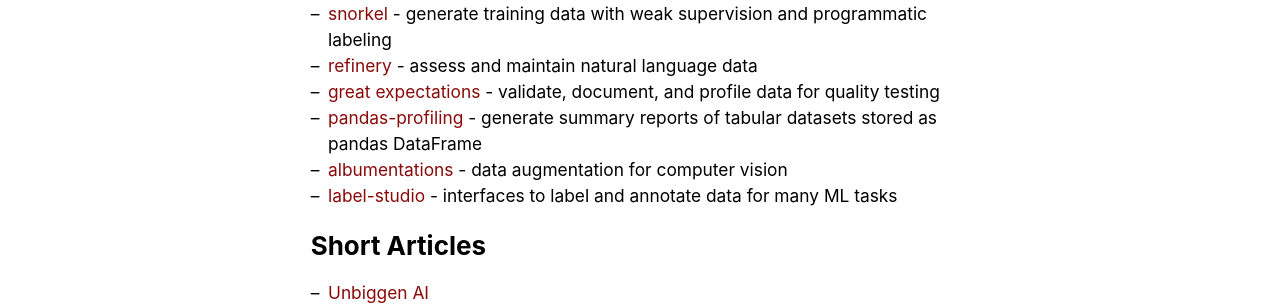
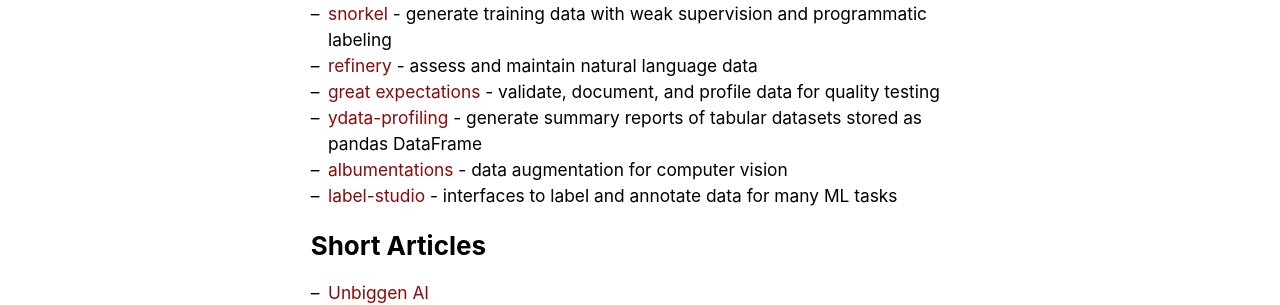
Before and after one commit to dcai-course/dcai-course, a Jekyll site: the page built from resources.md, in a window 1280 px wide. Shown: the part 336-641 px from the top of the page. Built offline with Jekyll 4.4.1, drawn with Linux system fonts in a browser that asks for light colours.

Commit message:
Fix broken link

```diff
--- a/resources.md
+++ b/resources.md
@@ -16,7 +16,7 @@
 - [snorkel](https://github.com/snorkel-team/snorkel) - generate training data with weak supervision and programmatic labeling
 - [refinery](https://github.com/code-kern-ai/refinery) - assess and maintain natural language data
 - [great expectations](https://github.com/great-expectations/great_expectations) - validate, document, and profile data for quality testing
-- [pandas-profiling](https://github.com/ydataai/pandas-profiling) - generate  summary reports of tabular datasets stored as pandas DataFrame
+- [ydata-profiling](https://github.com/ydataai/ydata-profiling) - generate summary reports of tabular datasets stored as pandas DataFrame
 - [albumentations](https://github.com/albumentations-team/albumentations) - data augmentation for computer vision
 - [label-studio](https://github.com/heartexlabs/label-studio) - interfaces to label and annotate data for many ML tasks
 
```
